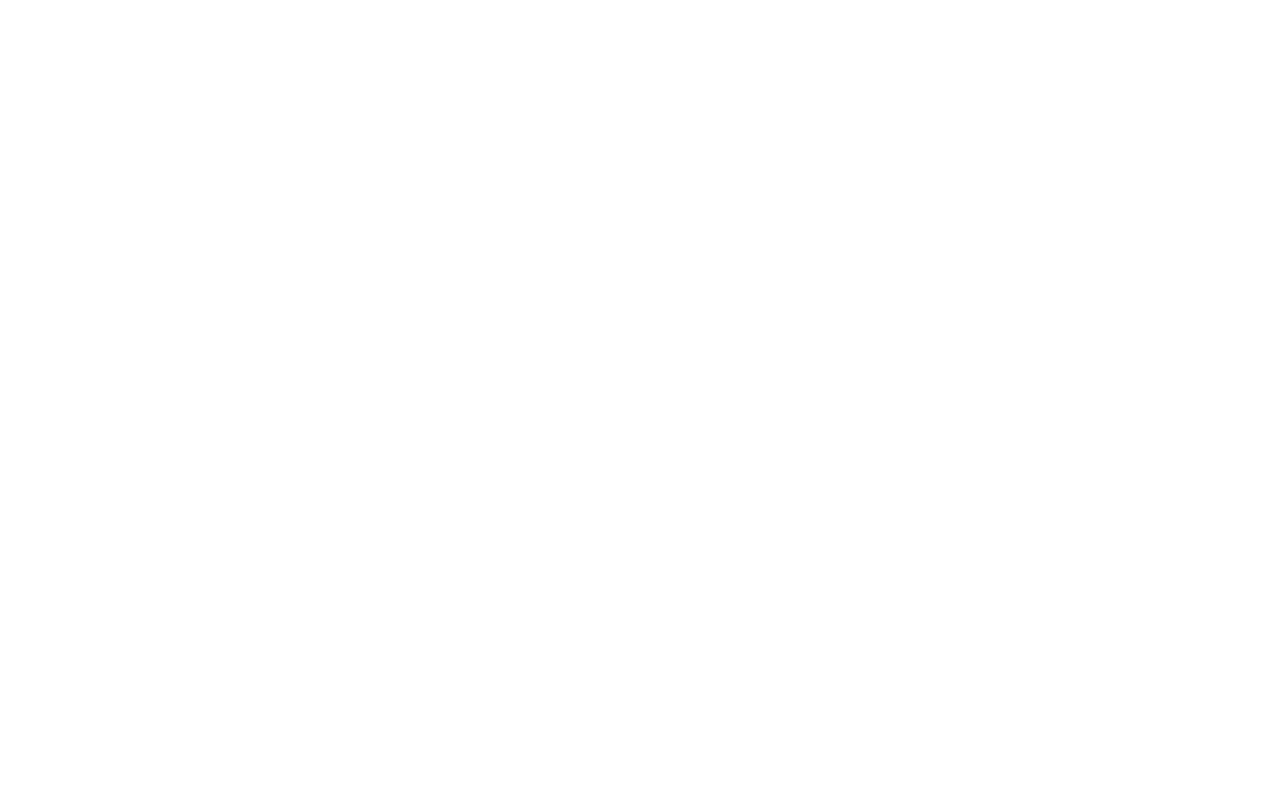
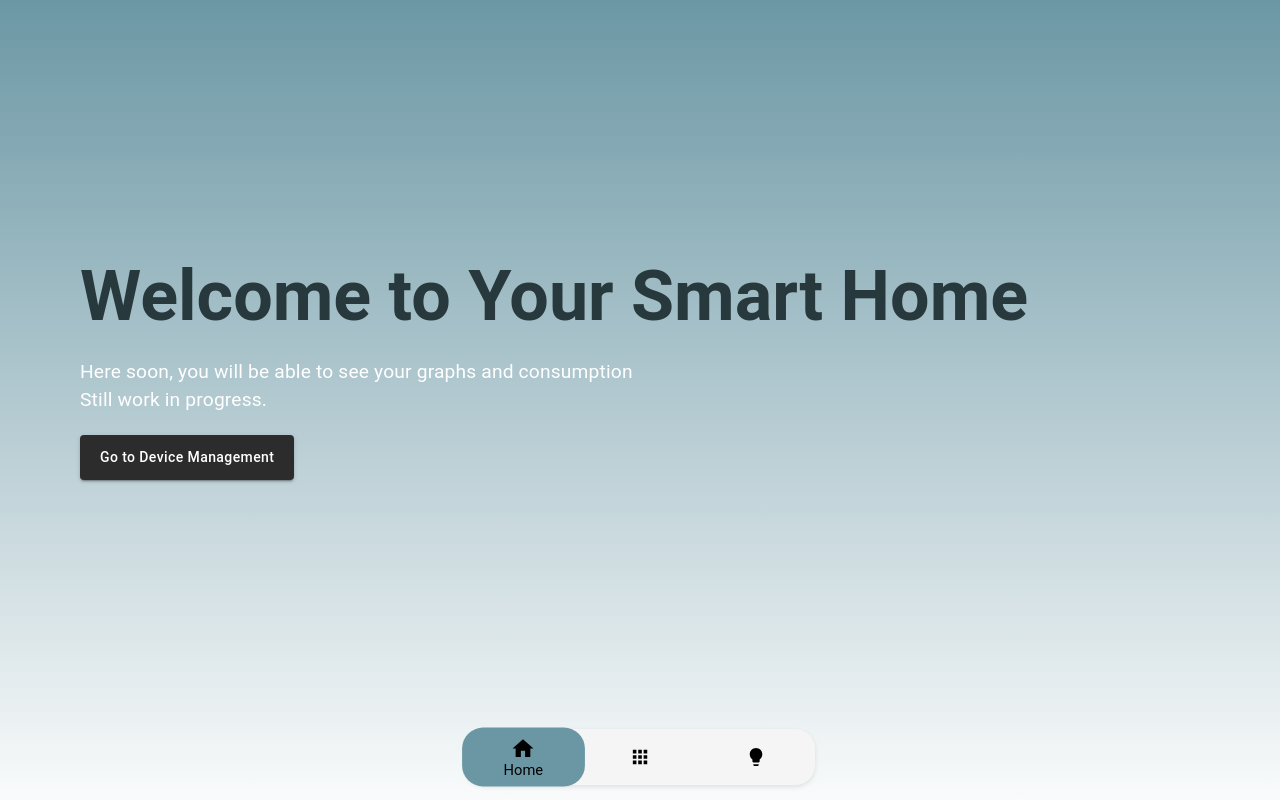
Before and after one commit to anteaklapez/eemp, a React (Create React App) app in the folder eemp-frontend/: page /home in a window 1280 px wide. Before the commit this address had no page. Built offline with nearby package versions, Linux system fonts and the light colour scheme.

Commit message:
Frontend: Made few tweeks on the looks and also added HomePage and TipsPage. Now devices are propperly editable.

```diff
--- a/eemp-frontend/src/App.tsx
+++ b/eemp-frontend/src/App.tsx
@@ -1,9 +1,11 @@
 import React from "react";
-import './App.css';
+import "./App.css";
 import { Routes, Route, useLocation, useNavigate } from "react-router-dom";
 import LandingPage from "./device/LandingPage";
 import DeviceForm from "./device/DeviceForm";
 import DeviceManagement from "./device/DeviceManagement";
+import HomePage from "./device/HomePage";
+import TipsPage from "./device/TipsPage"; // Import the new TipsPage
 import { LocalizationProvider } from "@mui/x-date-pickers";
 import { AdapterDayjs } from "@mui/x-date-pickers/AdapterDayjs";
 import "@fontsource/inter";
@@ -12,10 +14,10 @@
 import { ThemeProvider, BottomNavigation, BottomNavigationAction, Paper } from "@mui/material";
 import HomeIcon from "@mui/icons-material/Home";
 import AppsIcon from "@mui/icons-material/Apps";
-import LightbulbIcon from "@mui/icons-material/Lightbulb";
+import LightbulbIcon from "@mui/icons-material/Lightbulb"; // Import LightbulbIcon
 import { CSSTransition, SwitchTransition } from "react-transition-group";
 
-declare module '@mui/material/styles' {
+declare module "@mui/material/styles" {
     interface PaletteColor {
         darker?: string;
     }
@@ -41,13 +43,16 @@
     const navigate = useNavigate();
 
     const getCurrentTab = () => {
+        if (location.pathname === "/home") return 0;
         if (location.pathname === "/management") return 1;
+        if (location.pathname === "/tips") return 2;
         return 0;
     };
 
     const handleNavigation = (newValue: number) => {
-    if (newValue === 0) navigate("/");
+        if (newValue === 0) navigate("/home");
         if (newValue === 1) navigate("/management");
+        if (newValue === 2) navigate("/tips");
     };
 
     return (
@@ -57,8 +62,8 @@
                 bottom: 15,
                 left: "50%",
                 transform: "translateX(-50%)",
-        width: "60%",
-        maxWidth: 300,
+                width: "70%",
+                maxWidth: 350,
                 background: "#f5f5f5",
                 borderRadius: "20px",
                 boxShadow: "0px 2px 5px rgba(0, 0, 0, 0.1)",
@@ -74,26 +79,61 @@
                     justifyContent: "space-around",
                 }}
             >
+                {/* Home Tab */}
                 <BottomNavigationAction
                     label="Home"
                     icon={<HomeIcon />}
                     sx={{
-            color: getCurrentTab() === 0 ? "white" : "black",
-            background: getCurrentTab() === 0 ? "linear-gradient(to bottom, #6B97A4, #28393E)" : "none",
+                        color: "black",
+                        background: getCurrentTab() === 0 ? "#6B97A4" : "none",
                         borderRadius: "20px",
                         transform: getCurrentTab() === 0 ? "scale(1.05)" : "scale(0.9)",
                         transition: "all 0.3s ease-in-out",
+                        "& .MuiSvgIcon-root": {
+                            color: "black",
+                        },
+                        "& .MuiBottomNavigationAction-label": {
+                            display: getCurrentTab() === 0 ? "block" : "none", // Show label only when selected
+                            color: "black",
+                        },
                     }}
                 />
+                {/* Devices Tab */}
                 <BottomNavigationAction
                     label="Devices"
                     icon={<AppsIcon />}
                     sx={{
-            color: getCurrentTab() === 1 ? "white" : "black",
-            background: getCurrentTab() === 1 ? "linear-gradient(to bottom, #6B97A4, #28393E)" : "none",
+                        color: "black",
+                        background: getCurrentTab() === 1 ? "#6B97A4" : "none",
                         borderRadius: "20px",
                         transform: getCurrentTab() === 1 ? "scale(1.05)" : "scale(0.9)",
                         transition: "all 0.3s ease-in-out",
+                        "& .MuiSvgIcon-root": {
+                            color: "black",
+                        },
+                        "& .MuiBottomNavigationAction-label": {
+                            display: getCurrentTab() === 1 ? "block" : "none", // Show label only when selected
+                            color: "black",
+                        },
+                    }}
+                />
+                {/* Tips Tab */}
+                <BottomNavigationAction
+                    label="Tips"
+                    icon={<LightbulbIcon />}
+                    sx={{
+                        color: "black",
+                        background: getCurrentTab() === 2 ? "#6B97A4" : "none",
+                        borderRadius: "20px",
+                        transform: getCurrentTab() === 2 ? "scale(1.05)" : "scale(0.9)",
+                        transition: "all 0.3s ease-in-out",
+                        "& .MuiSvgIcon-root": {
+                            color: "black",
+                        },
+                        "& .MuiBottomNavigationAction-label": {
+                            display: getCurrentTab() === 2 ? "block" : "none", // Show label only when selected
+                            color: "black",
+                        },
                     }}
                 />
             </BottomNavigation>
@@ -103,21 +143,41 @@
 
 const App: React.FC = () => {
     const location = useLocation();
+    const [prevPath, setPrevPath] = React.useState<string>("");
+
+    React.useEffect(() => {
+        setPrevPath(location.pathname);
+    }, [location.pathname]);
+
+    const getAnimationDirection = () => {
+        if (prevPath === "/management" && location.pathname === "/home") {
+            return "slide-left";
+        } else if (prevPath === "/home" && location.pathname === "/management") {
+            return "slide-right";
+        }
+        return "fade"; // Fallback for unknown transitions
+    };
 
     return (
         <ThemeProvider theme={theme}>
             <LocalizationProvider dateAdapter={AdapterDayjs}>
                 <SwitchTransition>
-          <CSSTransition key={location.pathname} classNames="slide" timeout={300}>
+                    <CSSTransition
+                        key={location.pathname}
+                        classNames={getAnimationDirection()}
+                        timeout={300}
+                    >
                         <Routes location={location}>
                             <Route path="/" element={<LandingPage />} />
+                            <Route path="/home" element={<HomePage />} />
                             <Route path="/management" element={<DeviceManagement />} />
                             <Route path="/form" element={<DeviceForm />} />
+                            <Route path="/tips" element={<TipsPage />} />
                         </Routes>
                     </CSSTransition>
                 </SwitchTransition>
-        {/* Conditionally render the navigation bar only if the current route is "/management" */}
-        {location.pathname === "/management" && <Navigation />}
+                {/* Conditionally render the navigation bar */}
+                {location.pathname !== "/" && location.pathname !== "/form" && <Navigation />}
             </LocalizationProvider>
         </ThemeProvider>
     );
--- a/eemp-frontend/src/device/DeviceForm.tsx
+++ b/eemp-frontend/src/device/DeviceForm.tsx
@@ -1,4 +1,4 @@
-import React, { useState } from "react";
+import React, { useState, useEffect } from "react";
 import {
   Box,
   TextField,
@@ -11,7 +11,7 @@
   useTheme,
   Autocomplete,
 } from "@mui/material";
-import { useNavigate } from "react-router-dom";
+import { useNavigate, useLocation } from "react-router-dom";
 import dayjs, { Dayjs } from "dayjs";
 import categoriesData from "../assets/categories.json";
 import locationsData from "../assets/locations.json";
@@ -32,9 +32,17 @@
   estimatedCost: string;
 }
 
+// Define the expected structure of location.state
+interface LocationState {
+  device?: FormData;
+  index?: number;
+}
+
 const DeviceForm: React.FC = () => {
   const theme = useTheme();
   const navigate = useNavigate();
+  const location = useLocation() as { state?: LocationState };
+
   const [formData, setFormData] = useState<FormData>({
     category: "",
     name: "",
@@ -50,21 +58,42 @@
     estimatedCost: "",
   });
 
+  const [isEditing, setIsEditing] = useState(false);
+  const [editingIndex, setEditingIndex] = useState<number | null>(null);
+
+  // Pre-fill form data if editing
+  useEffect(() => {
+    if (location.state?.device) {
+      const device = location.state.device;
+      setFormData({
+        ...device,
+        peakHoursStart: device.peakHoursStart ? dayjs(device.peakHoursStart) : null,
+        peakHoursEnd: device.peakHoursEnd ? dayjs(device.peakHoursEnd) : null,
+      });
+      setIsEditing(true);
+      setEditingIndex(location.state.index ?? null);
+    }
+  }, [location.state]);
+
   const handleChange = (field: keyof FormData, value: any) => {
     setFormData({ ...formData, [field]: value });
   };
 
   const handleSubmit = () => {
-    // Get the existing devices from localStorage
     const existingDevices = JSON.parse(localStorage.getItem("devices") || "[]");
 
-    // Add the new device to the array
-    const updatedDevices = [...existingDevices, formData];
+    if (isEditing && editingIndex !== null) {
+      // Update the existing device at the specified index
+      existingDevices[editingIndex] = formData;
+    } else {
+      // Add a new device
+      existingDevices.push(formData);
+    }
 
     // Save the updated devices array back to localStorage
-    localStorage.setItem("devices", JSON.stringify(updatedDevices));
+    localStorage.setItem("devices", JSON.stringify(existingDevices));
 
-    alert("Device saved successfully!");
+    alert(isEditing ? "Device updated successfully!" : "Device saved successfully!");
 
     // Navigate back to the Device Management page
     navigate("/management");
@@ -84,7 +113,7 @@
       }}
     >
       <Typography variant="h5" sx={{ textAlign: "center" }}>
-        Add New Device
+        {isEditing ? "Edit Device" : "Add New Device"}
       </Typography>
 
       {/* Category Dropdown */}
@@ -168,7 +197,7 @@
         <TextField
           label="Peak Hours Start"
           type="time"
-          value={formData.peakHoursStart?.format("HH:mm") || ""}
+          value={formData.peakHoursStart ? formData.peakHoursStart.format("HH:mm") : ""}
           onChange={(e) =>
             handleChange("peakHoursStart", dayjs(e.target.value, "HH:mm"))
           }
@@ -177,7 +206,7 @@
         <TextField
           label="Peak Hours End"
           type="time"
-          value={formData.peakHoursEnd?.format("HH:mm") || ""}
+          value={formData.peakHoursEnd ? formData.peakHoursEnd.format("HH:mm") : ""}
           onChange={(e) =>
             handleChange("peakHoursEnd", dayjs(e.target.value, "HH:mm"))
           }
@@ -218,7 +247,7 @@
         sx={{ backgroundColor: theme.palette.primary.darker }}
         onClick={handleSubmit}
       >
-        Save
+        {isEditing ? "Update" : "Save"}
       </Button>
     </Box>
   );
--- /dev/null
+++ b/eemp-frontend/src/device/HomePage.tsx
@@ -0,0 +1,78 @@
+import React from "react";
+import {Box, Typography, Button, Container} from "@mui/material";
+import {useNavigate} from "react-router-dom";
+
+const HomePage: React.FC = () => {
+    const navigate = useNavigate();
+
+    return (
+        <Box
+            sx={{
+
+                display: "flex",
+                flexDirection: "column",
+                justifyContent: "flex-start",
+                alignItems: "center", // Center horizontally
+                height: "100vh",
+                width: "100vw",
+                background: "linear-gradient(to bottom, #6B97A4, #FFFFFF)",
+                color: "#333",
+                padding: "16px",
+                minHeight: "100%", // Ensure it takes full viewport height
+                minWidth: "100%", // Ensure it takes full viewport width
+            }}
+        >
+            <Container sx={{marginTop:"15rem" }} >
+                <Typography
+                    variant="h3"
+                    gutterBottom
+                    sx={{
+                        fontSize: "70px",
+                        fontWeight: "bold",
+                        color: "#28393E",
+                        marginBottom: "20px",
+                        textAlign: "left",
+                    }}
+                >
+                    Welcome to Your Smart Home
+                </Typography>
+                <Typography
+                    variant="body1"
+                    sx={{
+                        color: "white",
+                        fontSize: "1.2rem",
+                        marginBottom: "20px",
+                        textAlign: "left",
+                    }}
+                >
+                    Here soon, you will be able to see your graphs and consumption
+                    <br/> Still work in progress.
+                </Typography>
+                <Box sx={{ textAlign: "left" }}>
+                    <Button
+                    variant="contained"
+                    color="primary"
+                    onClick={() => navigate("/management")}
+                    sx={{
+
+                        backgroundColor: "#2C2C2C",
+                        color: "white",
+                        padding: "10px 20px",
+                        textTransform: "none",
+                        justifyContent: "center",
+                        ":hover": {
+                            backgroundColor: "#1F1F1F",
+                        },
+                    }}
+                >
+                    Go to Device Management
+                </Button>
+
+                </Box>
+
+            </Container>
+        </Box>
+    );
+};
+
+export default HomePage;
--- a/eemp-frontend/src/device/LandingPage.tsx
+++ b/eemp-frontend/src/device/LandingPage.tsx
@@ -30,7 +30,7 @@
             textAlign: "left", // Align text to the left
           }}
         >
-          Achieve energy independence. <br /> Save on costs.
+          Achieve energy Independence. <br /> Save on costs.
         </Typography>
         <Typography
           variant="body1"
@@ -52,7 +52,7 @@
               fontSize: "1rem",
               textTransform: "none",
             }}
-            onClick={() => navigate("/management")} // Placeholder route
+            onClick={() => navigate("/home")} // Placeholder route
           >
             Learn More
           </Button>
--- /dev/null
+++ b/eemp-frontend/src/device/TipsPage.tsx
@@ -0,0 +1,27 @@
+import React from "react";
+import { Box, Typography } from "@mui/material";
+
+const TipsPage: React.FC = () => {
+    return (
+        <Box
+            sx={{
+                height: "100vh",
+                width: "100vw",
+                display: "flex",
+                flexDirection: "column",
+                alignItems: "center",
+                justifyContent: "center",
+                background: "linear-gradient(to bottom, #6B97A4, #FFFFFF)",
+            }}
+        >
+            <Typography variant="h3" sx={{ fontWeight: "bold", color: "#28393E", marginBottom: "20px" }}>
+                Energy Saving Recommendations
+            </Typography>
+            <Typography variant="body1" sx={{ fontSize: "1.2rem", color: "#555" }}>
+                You will be able to see all the recommendations for you and your home.
+            </Typography>
+        </Box>
+    );
+};
+
+export default TipsPage;
```
Also changed, not shown: eemp-frontend/src/App.css (+51 -8 lines), eemp-frontend/src/device/DeviceManagement.tsx (+43 -54 lines). Lines whose indentation alone changed are shown as unchanged.
